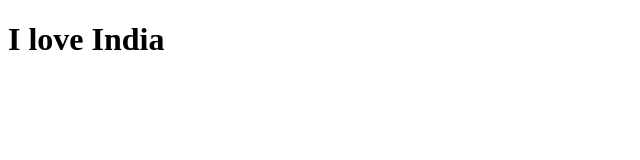
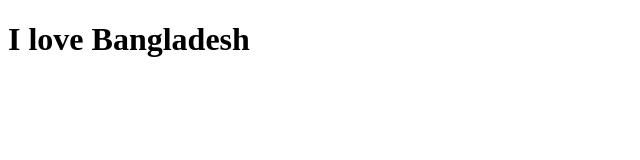
Before and after one commit to ibrahim-bin-ahmmed/abc, a plain HTML site: page index.html in a window 1280 px wide. Shown: the whole page, without its empty margins (0-640 px from the left). Drawn offline with Linux system fonts and the light colour scheme.

Commit message:
someone commit

```diff
--- a/index.html
+++ b/index.html
@@ -6,6 +6,6 @@
     <title>Document</title>
 </head>
 <body>
-     <h1>I love India</h1>
+     <h1>I love Bangladesh</h1>
 </body>
 </html>
```
